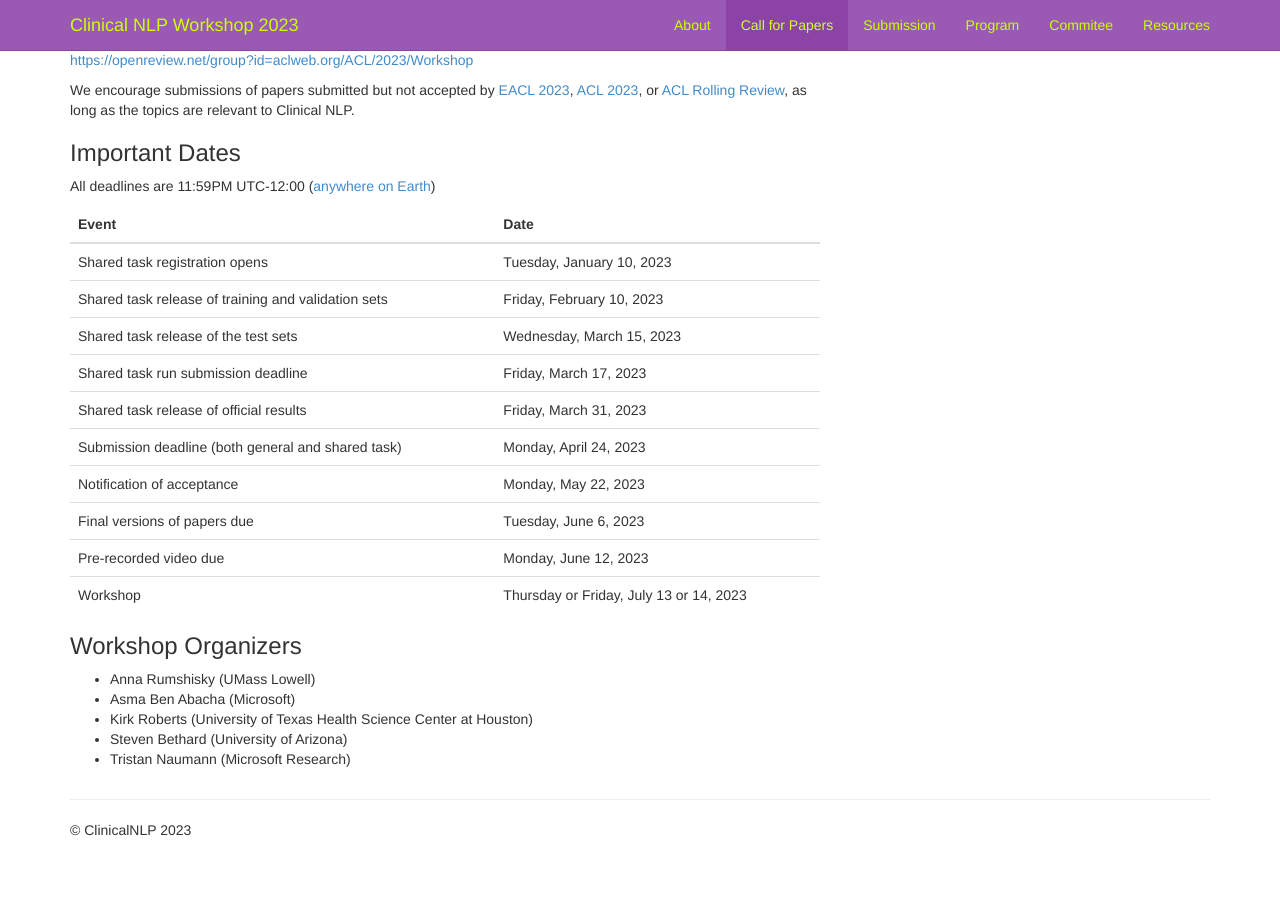
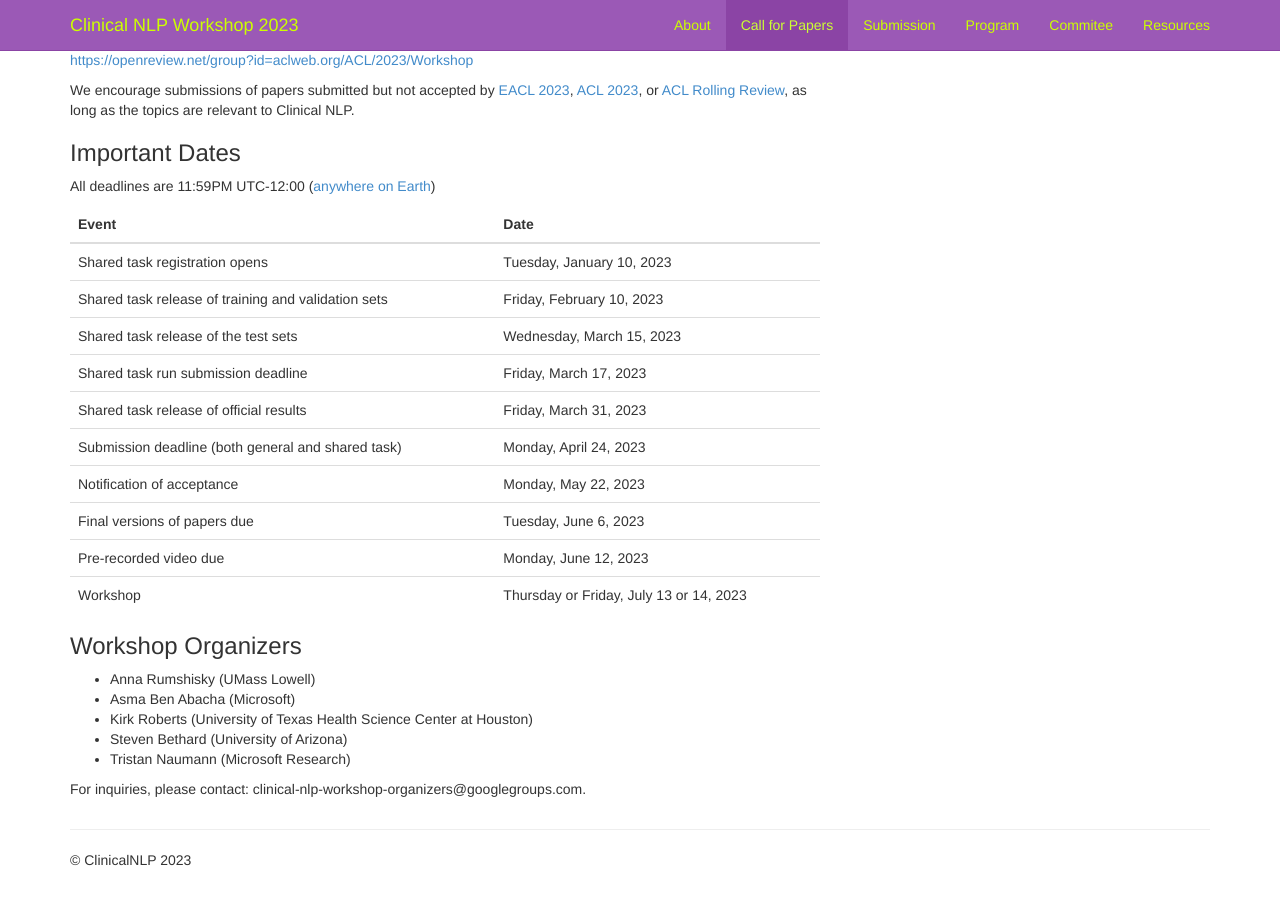
Before and after one commit to clinical-nlp/clinical-nlp.github.io, a Jekyll site: the page built from 2023/call-for-papers.md, in a window 1280 px wide and 900 px high, scrolled down 1268 px. Built offline with Jekyll 4.4.1, drawn with Linux system fonts in a browser that asks for light colours; nearby versions of some CDN libraries; comment, search, counter and statistics services are not loaded; before the commit the page ends 2138 px from its top, so only the background shows below that.

Commit message:
Update call-for-papers.md

```diff
--- a/2023/call-for-papers.md
+++ b/2023/call-for-papers.md
@@ -77,3 +77,6 @@ All deadlines are 11:59PM UTC-12:00 ([anywhere on Earth](timeanddate.com/time/zo
 * Kirk Roberts (University of Texas Health Science Center at Houston)
 * Steven Bethard (University of Arizona)
 * Tristan Naumann (Microsoft Research)
+
+
+For inquiries, please contact: clinical-nlp-workshop-organizers@googlegroups.com.
```
